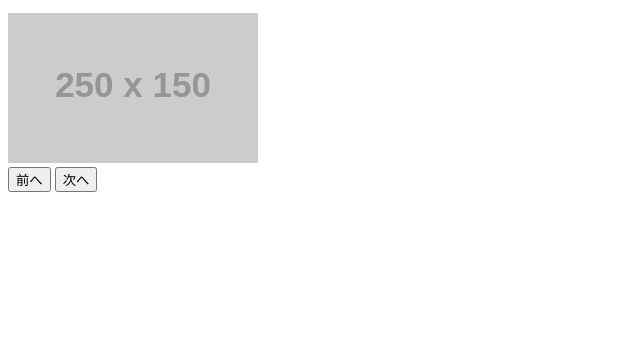
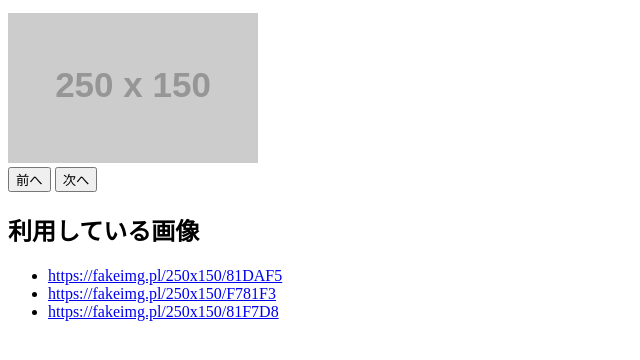
Before and after one commit to aose-yuu/stepup_javascript, a plain HTML site: page step3/index.html in a window 1280 px wide. Shown: the part 116-476 px from the top of the page, without its empty margins (0-640 px from the left). Drawn offline with Linux system fonts and the light colour scheme; placeholder pictures from the web are drawn by us.

Commit message:
Add: 画像URLの一覧を表示する

```diff
--- a/step3/index.html
+++ b/step3/index.html
@@ -14,6 +14,8 @@
       <button class="prevButton">前へ</button>
       <button class="nextButton">次へ</button>
     </div>
+    <h2>利用している画像</h2>
+    <ul class="images"></ul>
   </div>
   <script src="./main.js"></script>
 </body>
--- a/step3/main.js
+++ b/step3/main.js
@@ -15,7 +15,17 @@ class PhotoViewer {
       this.next();
     });
 
+    this.renderImageUrls();
     this.updatePhoto();
+  }
+
+  renderImageUrls() {
+    const imagesElement = this.rootElement.querySelector('.images');
+    let imageUrlsHtml = '';
+    for (const image of this.images) {
+      imageUrlsHtml += `<li><a href="${image}" target="_blank">${image}</a></li>`;
+    }
+    imagesElement.innerHTML = imageUrlsHtml;
   }
 
   updatePhoto() {
@@ -56,7 +66,6 @@ class PhotoViewer {
   }
 }
 
-
 const images = [
   'https://fakeimg.pl/250x150/81DAF5',
   'https://fakeimg.pl/250x150/F781F3',
```
